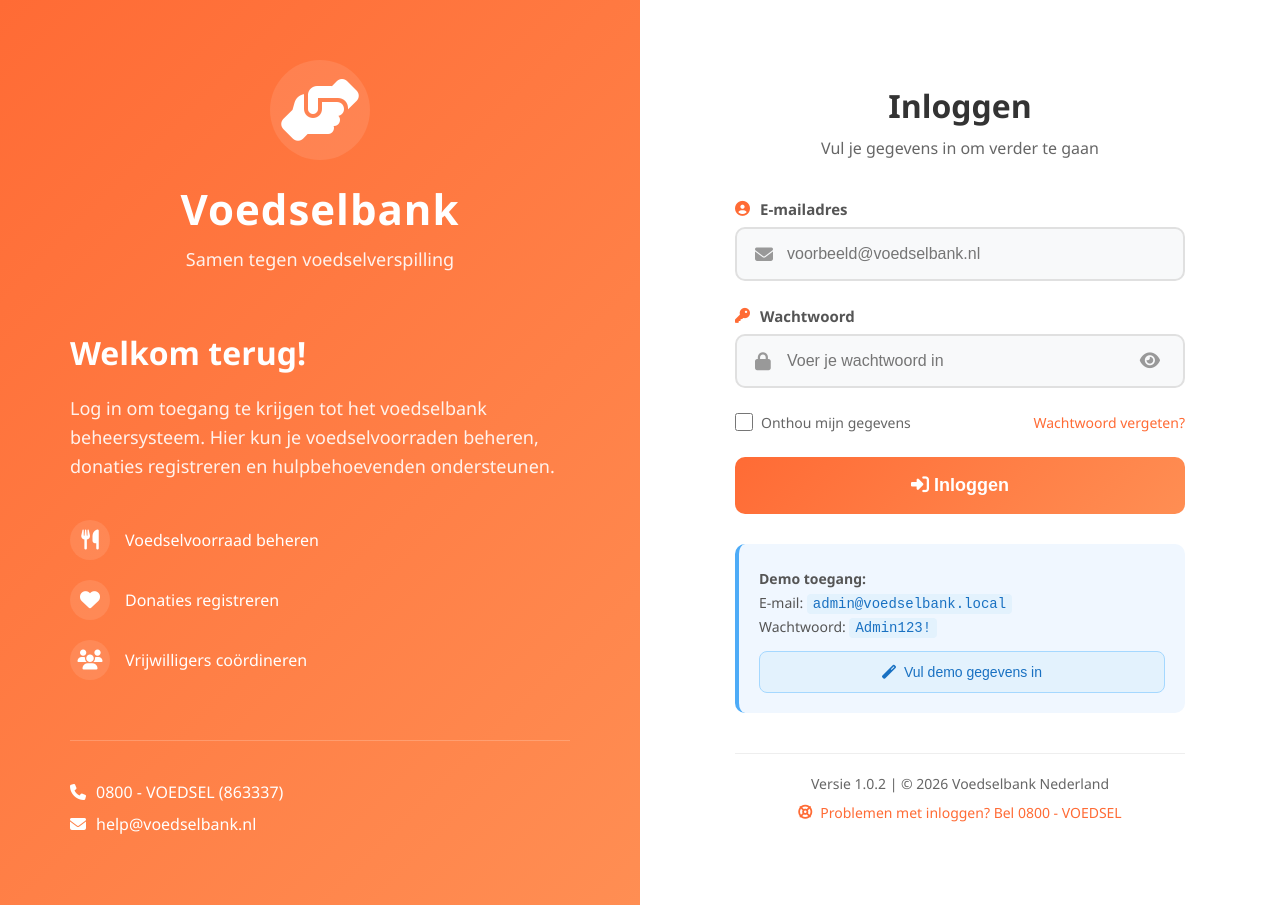
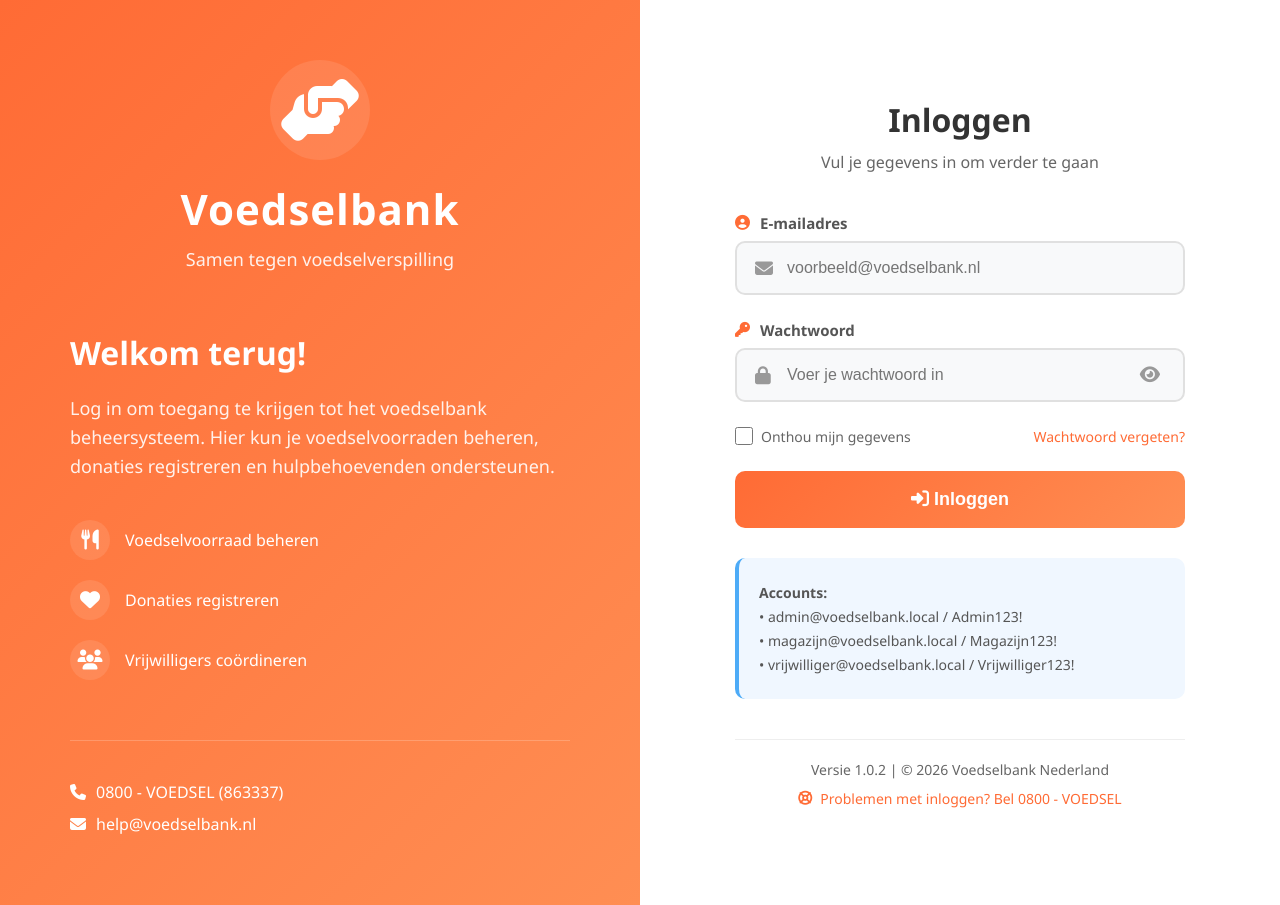
Before and after one commit to AchieB/voedselbankfrontend, a Vue app: page / in a window 1280 px wide. Built offline with nearby package versions, Linux system fonts and the light colour scheme.

Commit message:
Laatste aanpassingen

```diff
--- a/src/components/Homepage.vue
+++ b/src/components/Homepage.vue
@@ -12,13 +12,13 @@
             <i class="fas fa-home"></i>
             <span>Home</span>
           </router-link>
-          <router-link to="/producten" class="nav-link">
+          <router-link to="/productencatalogus" class="nav-link">
             <i class="fas fa-utensils"></i>
             <span>Producten</span>
           </router-link>
-          <router-link to="/voorraad" class="nav-link">
-            <i class="fas fa-boxes"></i>
-            <span>Voorraad</span>
+          <router-link to="/klanten" class="nav-link">
+            <i class="fas fa-users"></i>
+            <span>Klanten</span>
           </router-link>
           <router-link to="/bestellingen" class="nav-link">
             <i class="fas fa-shopping-cart"></i>
--- a/src/components/LoginPage.vue
+++ b/src/components/LoginPage.vue
@@ -124,17 +124,10 @@
             </button>
 
             <div class="demo-hint">
-              <p><strong>Demo toegang:</strong></p>
-              <p>E-mail: <code>admin@voedselbank.local</code></p>
-              <p>Wachtwoord: <code>Admin123!</code></p>
-              <button
-                type="button"
-                @click="showDemo"
-                class="demo-btn"
-              >
-                <i class="fas fa-magic"></i>
-                Vul demo gegevens in
-              </button>
+              <p><strong> Accounts:</strong></p>
+              <p>• admin@voedselbank.local / Admin123!</p>
+              <p>• magazijn@voedselbank.local / Magazijn123!</p>
+              <p>• vrijwilliger@voedselbank.local / Vrijwilliger123!</p>
             </div>
           </form>
 
@@ -191,13 +184,6 @@ async function login() {
   } finally {
     loading.value = false;
   }
-}
-
-// Optioneel: demo-knop laten werken (vult alleen velden in)
-function showDemo() {
-  email.value = "admin@voedselbank.local"; // of demo user als je die hebt
-  password.value = "Admin123!";
-  error.value = "";
 }
 
 // Optioneel: "wachtwoord vergeten" melding
--- a/src/router/index.js
+++ b/src/router/index.js
@@ -4,7 +4,7 @@ import { useAuthStore } from "../stores/Auth.js";
 import LoginPage from "../components/LoginPage.vue";
 import Homepage from "../components/Homepage.vue";
 import Productencatalogus from "../components/Productencatalogus.vue";
-import KlantenTest from "../components/KlantenTest.vue"; // <-- maak dit component
+import Klanten from "../components/Klanten.vue"; // <-- maak dit component
 
 const routes = [
   {
@@ -25,9 +25,9 @@ const routes = [
     meta: { requiresAuth: true }
   },
   {
-    path: "/klanten-test",
-    name: "KlantenTest",
-    component: KlantenTest,          // <-- niet Homepage
+    path: "/klanten",
+    name: "Klanten",
+    component: Klanten,          // <-- niet Homepage
     meta: { requiresAuth: true }
   }
 ];
```
Also changed, not shown: src/components/Klanten.vue (line endings or trailing spaces).
